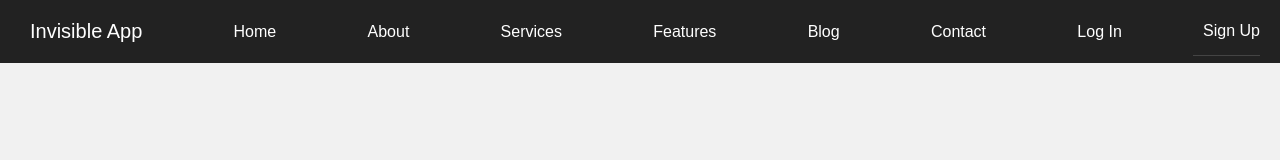
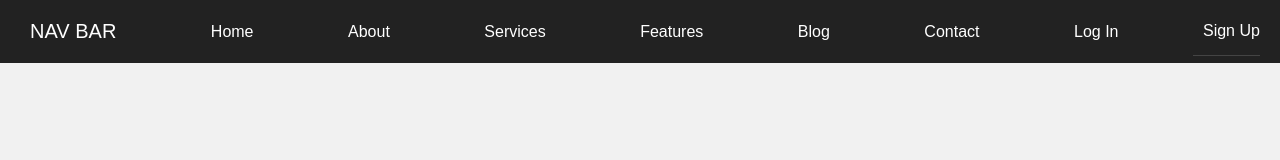
Before and after one commit to ivancastro773/Bootcamp2, a plain HTML site: page clase22/ejer1/index.html in a window 1280 px wide. Drawn offline with Linux system fonts and the light colour scheme.

Commit message:
[edit/line] logo index.html:

```diff
--- a/clase22/ejer1/index.html
+++ b/clase22/ejer1/index.html
@@ -11,7 +11,7 @@
   <body>
     <nav>
       <ul class="menu">
-        <li class="logo"><a href="#">Invisible App</a></li>
+        <li class="logo"><a href="#">NAV BAR</a></li>
         <li class="item"><a href="#">Home</a></li>
         <li class="item"><a href="#">About</a></li>
         <li class="item"><a href="#">Services</a></li>
```
